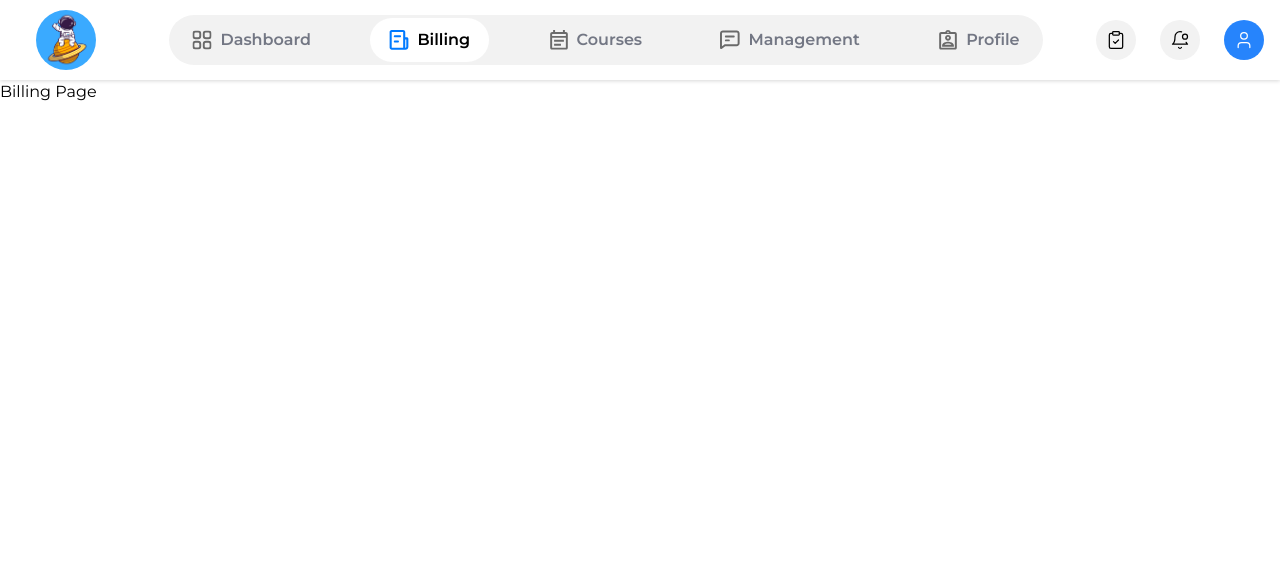
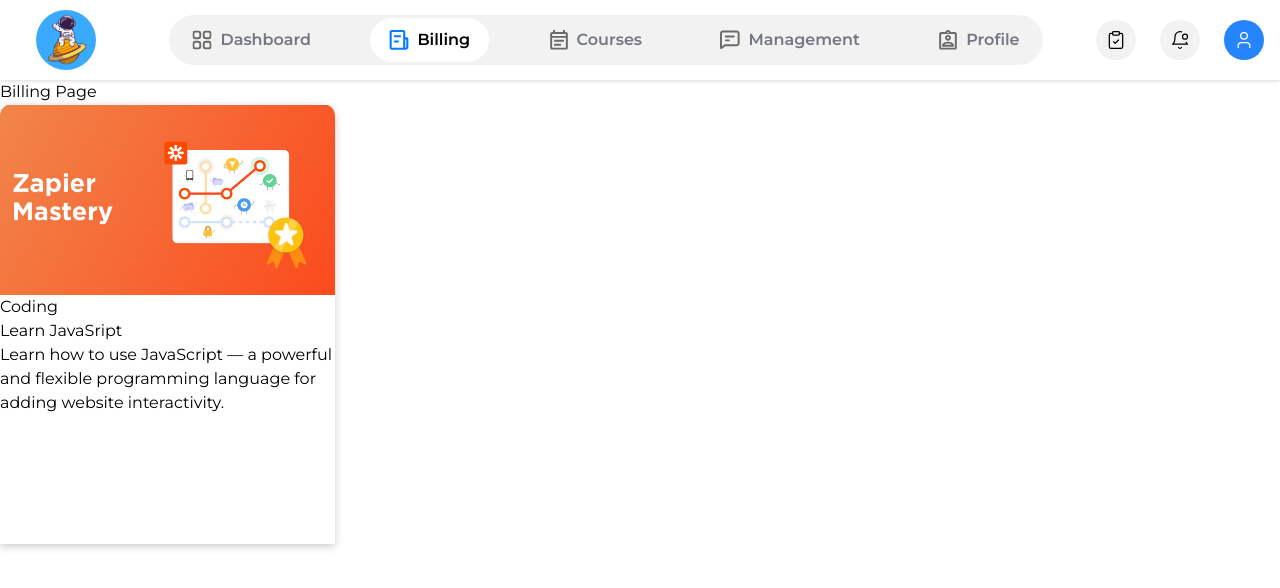
Before and after one commit to MavModz/app-management, a React (Create React App) app in the folder client/: page /billing in a window 1280 px wide. Shown: the top 588 px of the page. Built offline with nearby package versions, Linux system fonts and the light colour scheme; sample sign-in values are in the browser's storage.

Commit message:
updated new card component

```diff
--- /dev/null
+++ b/client/src/Components/Cards/Card.jsx
@@ -0,0 +1,23 @@
+import React from 'react';
+import Thumb from '../../assets/images/course-img.png';
+import './card.css';
+function Card() {
+    return (
+        <>
+            <div className="card-container">
+                <div className="card-wrapper">
+                    <div className="card-image">
+                        <img src= {Thumb} alt="courses thumbnail" className='card-thumbnail' />
+                    </div>
+                    <div className="card-data">
+                    <p>Coding</p>
+                    <h2>Learn JavaSript</h2>
+                    <h3>Learn how to use JavaScript — a powerful and flexible programming language for adding website interactivity.</h3>
+                  </div>
+                </div>
+            </div>
+        </>
+    )
+}
+
+export default Card
--- /dev/null
+++ b/client/src/Components/Cards/card.css
@@ -0,0 +1,10 @@
+.card-container {
+    width: 335px;
+    height: 440px;
+    box-shadow: var(--box-shadow-variant);
+    border-radius: 12px 12px 0 0;
+}
+
+.card-thumbnail {
+    border-radius: 12px 12px 0 0;
+}
--- a/client/src/pages/Billing/Billing.jsx
+++ b/client/src/pages/Billing/Billing.jsx
@@ -1,11 +1,13 @@
 import React from 'react';
 import Header from '../../Components/Header/Header';
+import Card from '../../Components/Cards/Card';
 
 function Billing() {
   return (
     <div>
       <Header />
       Billing Page
+      <Card />
     </div>
   )
 }
```
Also changed, not shown: client/src/assets/images/course-img.png (added).
